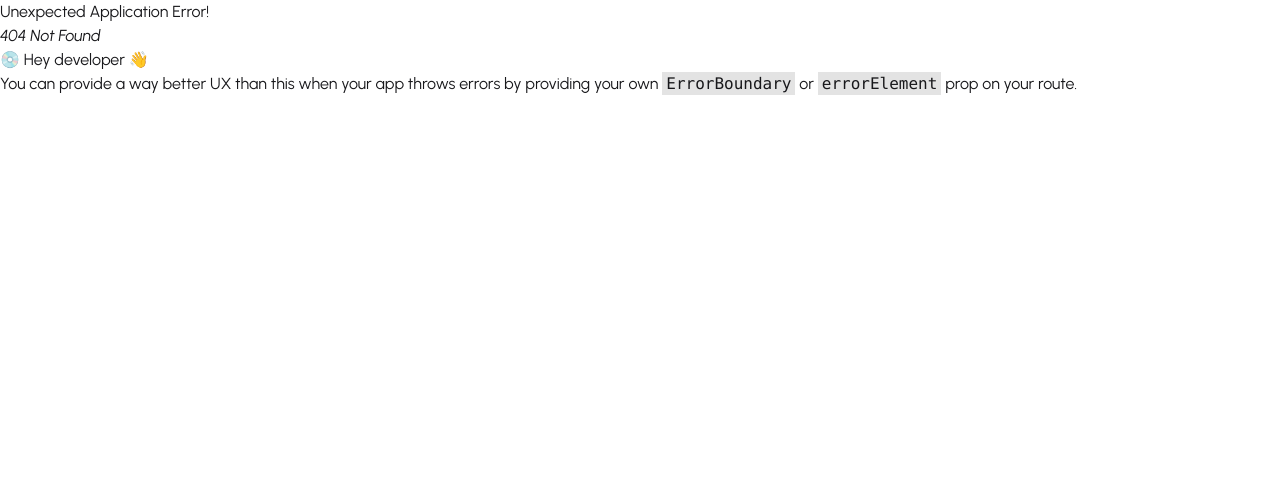
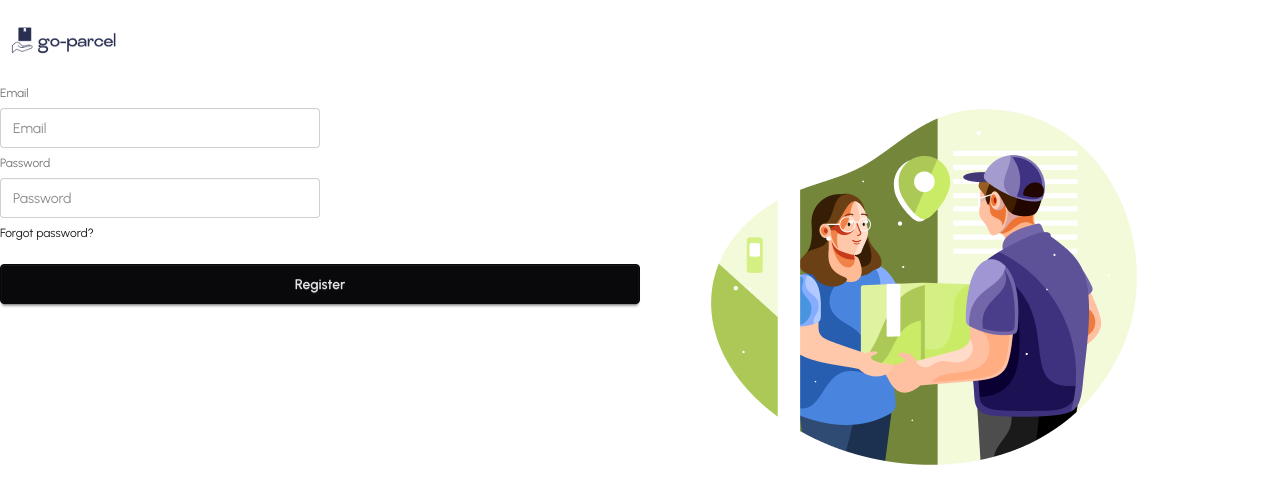
Before and after one commit to mhmasum1/go-parcel, a React (Vite) app: page /register in a window 1280 px wide. Before the commit this address had no page. Shown: the top 504 px of the page. Built offline with nearby package versions, Linux system fonts and the light colour scheme.

Commit message:
added firebase authentication and create custom hooks with register and login page

```diff
--- a/package.json
+++ b/package.json
@@ -11,9 +11,11 @@
   },
   "dependencies": {
     "@tailwindcss/vite": "^4.1.18",
+    "firebase": "^12.8.0",
     "leaflet": "^1.9.4",
     "react": "^19.2.0",
     "react-dom": "^19.2.0",
+    "react-hook-form": "^7.71.1",
     "react-icons": "^5.5.0",
     "react-leaflet": "^5.0.0-rc.2",
     "react-responsive-carousel": "^3.2.23",
--- /dev/null
+++ b/src/Context/AuthContext.jsx
@@ -0,0 +1,3 @@
+import { createContext } from "react";
+
+export const AuthContext = createContext(null)
--- /dev/null
+++ b/src/Context/AuthProvider.jsx
@@ -0,0 +1,28 @@
+import React from 'react'
+import { AuthContext } from './AuthContext'
+import { auth } from '../Firebase/Firebase.init'
+import { createUserWithEmailAndPassword, signInWithEmailAndPassword } from 'firebase/auth'
+
+const AuthProvider = ({ children }) => {
+
+    const registerUser = (email, password) => {
+        return createUserWithEmailAndPassword(auth, email, password)
+    }
+    const signInUser = (email, password) => {
+        return signInWithEmailAndPassword(auth, email, password)
+    }
+    const authInfo = {
+        registerUser,
+        signInUser,
+
+
+    }
+
+    return (
+        <AuthContext value={authInfo}>
+            {children}
+        </AuthContext>
+    )
+}
+
+export default AuthProvider
--- /dev/null
+++ b/src/Firebase/Firebase.init.js
@@ -0,0 +1,19 @@
+// Import the functions you need from the SDKs you need
+import { initializeApp } from "firebase/app";
+import { getAuth } from "firebase/auth";
+// TODO: Add SDKs for Firebase products that you want to use
+// https://firebase.google.com/docs/web/setup#available-libraries
+
+// Your web app's Firebase configuration
+const firebaseConfig = {
+    apiKey: import.meta.env.VITE_apiKey,
+    authDomain: import.meta.env.VITE_authDomain,
+    projectId: import.meta.env.VITE_projectId,
+    storageBucket: import.meta.env.VITE_storageBucket,
+    messagingSenderId: import.meta.env.VITE_messagingSenderId,
+    appId: import.meta.env.VITE_appId,
+};
+// Initialize Firebase
+const app = initializeApp(firebaseConfig);
+// Initialize Firebase Authentication and get a reference to the service
+export const auth = getAuth(app);
--- /dev/null
+++ b/src/Hooks/useAuth.jsx
@@ -0,0 +1,9 @@
+import React, { use } from 'react'
+import { AuthContext } from '../Context/AuthContext'
+
+const useAuth = () => {
+    const authInfo = use(AuthContext)
+    return authInfo;
+}
+
+export default useAuth
--- /dev/null
+++ b/src/layouts/AuthLayout.jsx
@@ -0,0 +1,21 @@
+import React from 'react'
+import authImg from '../assets/authImage.png'
+import Logo from '../logo/Logo'
+import { Outlet } from 'react-router'
+const AuthLayout = () => {
+    return (
+        <div className='max-w-7xl mx-auto'>
+            <Logo></Logo>
+            <div className='flex'>
+                <div className='flex-1'>
+                    <Outlet></Outlet>
+                </div>
+                <div className='flex-1'>
+                    <img src={authImg} alt="" />
+                </div>
+            </div>
+        </div>
+    )
+}
+
+export default AuthLayout
--- a/src/main.jsx
+++ b/src/main.jsx
@@ -4,9 +4,10 @@ import { RouterProvider } from "react-router/dom";
 import './index.css'
 import App from './App.jsx'
 import { router } from './routes/router.jsx'
+import AuthProvider from './Context/AuthProvider.jsx';
 
 createRoot(document.getElementById('root')).render(
   <StrictMode>
-    <RouterProvider router={router} />
+    <AuthProvider> <RouterProvider router={router} /></AuthProvider>
   </StrictMode>,
 )
--- /dev/null
+++ b/src/pages/Auth/Login/Login.jsx
@@ -0,0 +1,9 @@
+import React from 'react'
+
+const Login = () => {
+    return (
+        <div>This is Login Page </div>
+    )
+}
+
+export default Login
--- /dev/null
+++ b/src/pages/Auth/Register/Register.jsx
@@ -0,0 +1,51 @@
+import React from 'react'
+import { useForm } from 'react-hook-form'
+import useAuth from '../../../Hooks/useAuth'
+
+const Register = () => {
+
+    const { registerUser } = useAuth();
+
+    const { register, handleSubmit, formState: { errors } } = useForm()
+
+    const handleRegister = (data) => {
+        console.log(data)
+        registerUser(data.email, data.password)
+            .then(result => {
+                console.log(result.user);
+            })
+            .catch(error => {
+                console.log(error);
+            }
+            )
+    }
+
+    return (
+        <div>
+            <form onSubmit={handleSubmit(handleRegister)} >
+                <fieldset className="fieldset">
+                    {/* email */}
+                    <label className="label">Email</label>
+                    <input type="email" {...register("email", { required: true })} className="input" placeholder="Email" />
+                    {
+                        errors.email?.type === "required" && <p className='text-red-500'>Email is required</p>
+                    }
+                    {/* password */}
+                    <label className="label">Password</label>
+                    <input type="password" {...register("password", { required: true, pattern: /^(?=.*[a-z])(?=.*[0-9])(?=.*[^a-z0-9]).{6,}$/i })} className="input" placeholder="Password" />
+                    {
+                        errors.password?.type === "required" && <p className='text-red-500'>password is required</p>
+                    }
+                    {
+                        errors.password?.type === "pattern" && <p className='text-red-500'>Min 6 chars, include letter, number & special char</p>
+                    }
+                    <div><a className="link link-hover">Forgot password?</a></div>
+
+                    <button className="btn btn-neutral mt-4">Register</button>
+                </fieldset>
+            </form>
+        </div>
+    )
+}
+
+export default Register
--- a/src/routes/router.jsx
+++ b/src/routes/router.jsx
@@ -2,6 +2,9 @@ import { createBrowserRouter } from "react-router";
 import RootLayouts from "../layouts/RootLayouts";
 import Home from "../home/home/home/Home";
 import CoveredArea from "../pages/Covered/CoveredArea";
+import AuthLayout from "../layouts/AuthLayout";
+import Login from "../pages/Auth/Login/Login";
+import Register from "../pages/Auth/Register/Register";
 
 export const router = createBrowserRouter([
     {
@@ -13,9 +16,24 @@ export const router = createBrowserRouter([
                 Component: Home
             },
             {
-                path:"coverage",
-                Component:CoveredArea
+                path: "coverage",
+                Component: CoveredArea
             }
         ]
     },
+    {
+        path: "/",
+        Component: AuthLayout,
+        children: [
+            {
+                path: "login",
+                Component: Login
+            },
+            {
+                path: "register",
+                Component: Register
+            }
+        ]
+
+    }
 ]);
```
Also changed, not shown: 2 other files (tests, documents, lock files or other folders).
